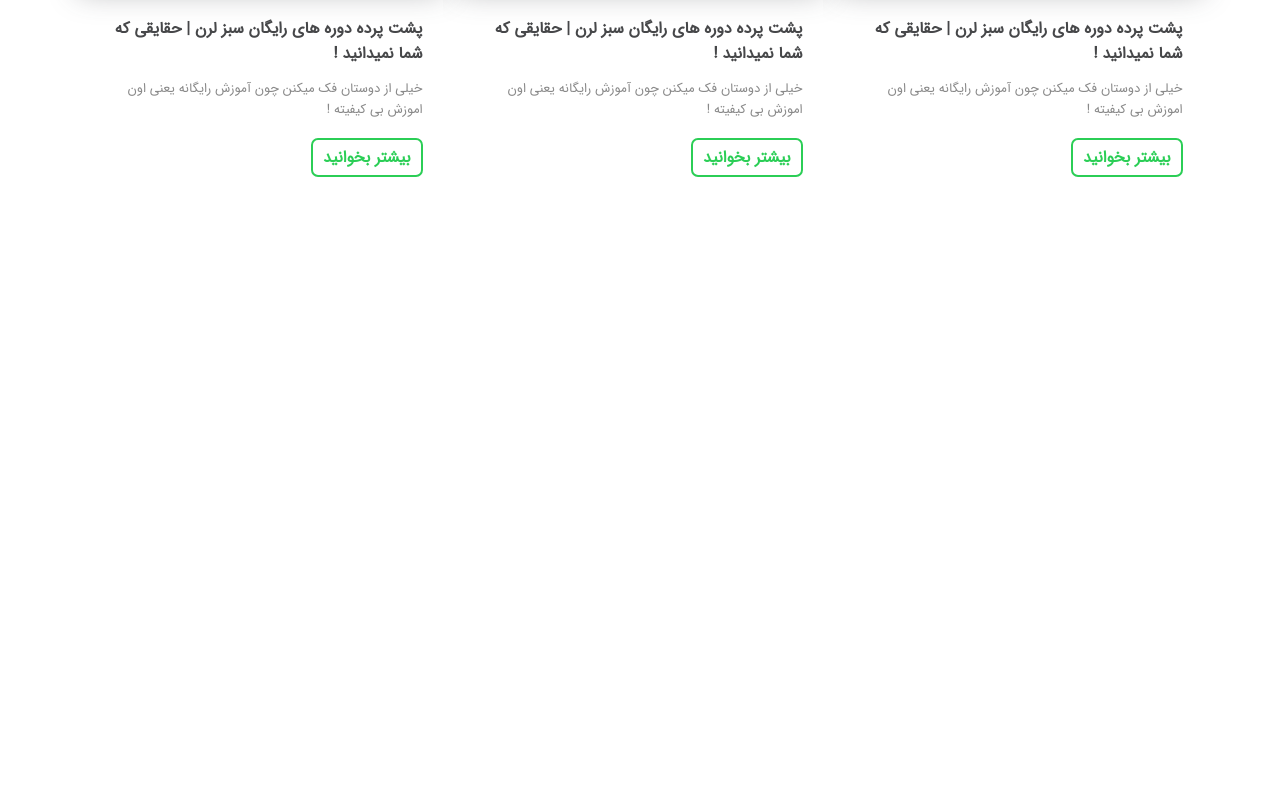
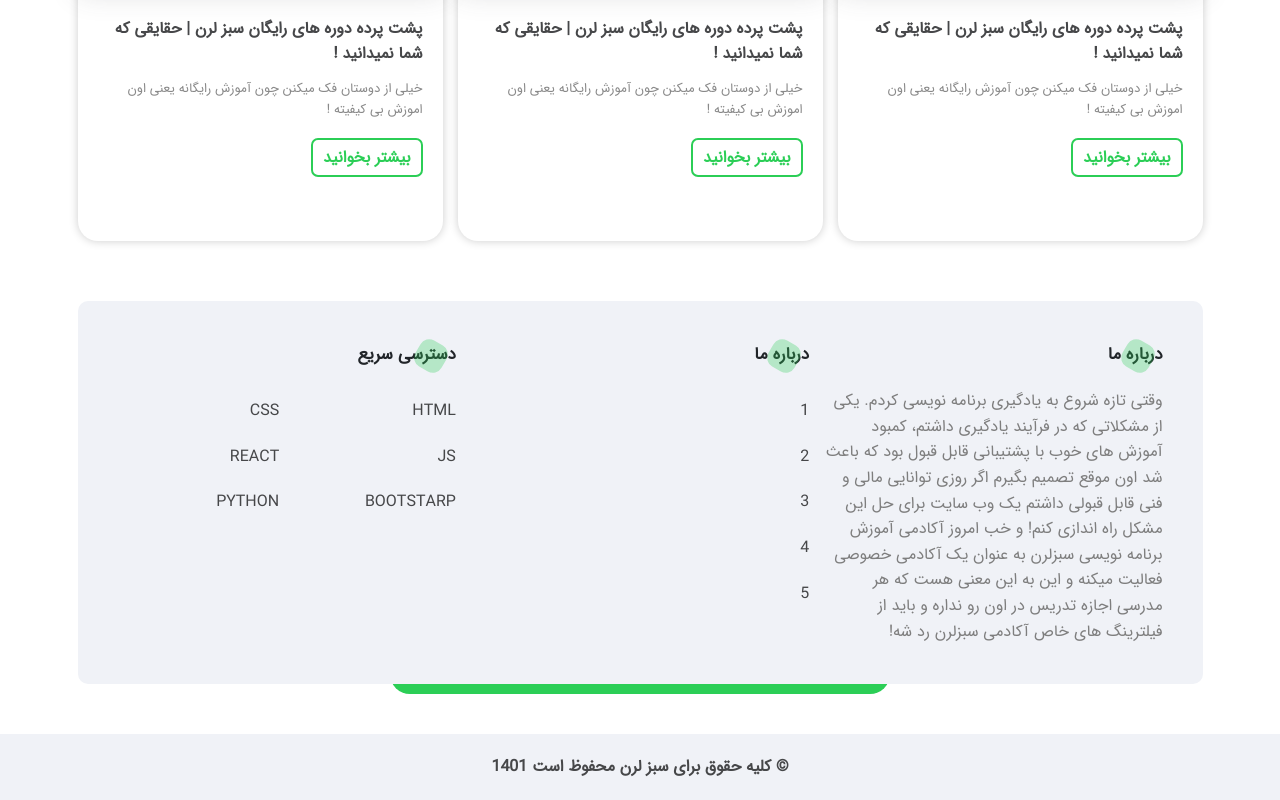
Before and after one commit to Amirrezaghanavati/sabzlearn-shop, a website: page index.html in a window 1280 px wide. Shown: the part 2991-3791 px from the top of the page. Before the commit the page ends 3292 px from the top, so only its background shows below. Drawn offline with nearby package versions, Linux system fonts and the light colour scheme.

Commit message:
footer is finished

```diff
--- a/css/style.css
+++ b/css/style.css
@@ -527,6 +527,7 @@ i{
     border-radius: 2rem;
     background-color: var(--white-color);
     padding-bottom: 5rem;
+    box-shadow: 0 0 10px rgba(0, 0, 0, 0.2);
     /* border: 10px solid black; */
 }
 
@@ -538,7 +539,7 @@ i{
 .article-cart__img{
     width: 100%;
     border-radius: 1rem 1rem 0 0;
-    box-shadow: 0 5px 30px rgba(70, 72, 77, 0.4);
+    box-shadow: 0 5px 30px rgba(70, 72, 77, 0.2);
 
 }
 
@@ -575,6 +576,83 @@ i{
 /* end articles styles */
 
 
+/* start footer style */
+
+.footer-widgets{
+    background-color: #f0f2f7;
+    border-radius: 1rem;
+    padding: 4rem;
+    position: relative;
+    margin-bottom: 5rem;
+}
+
+.footer-widgets::before{
+    content: "";
+    position: absolute;
+    right: 0;
+    left: 0;
+    margin: 0 auto;
+    height: 4rem;
+    width: 50rem;
+    background-color: var(--primary-color);
+    z-index: -1;
+    bottom: -1rem;
+    border-radius: 2rem;
+}
+
+.footer-widgets__title{
+    display: block;
+    font-size: 1.7rem;
+    font-weight: bold;
+    position: relative;
+    margin-bottom: 2rem;
+}
+
+.footer-widgets__title::before{
+    content: "";
+    position: absolute;
+    width: 3rem;
+    height: 3rem;
+    background-color: var(--primary-color);
+    border-radius: 1rem;
+    transform: rotate(30deg);
+    right: 1rem;
+    opacity: .3;
+}
+
+.footer-widgets__text{
+    color: #7e7e7e
+
+}
+
+.footer-widgets__links{
+    display: flex;
+    flex-direction: column;
+}
+
+.footer-widgets__link{
+    display: block;
+    margin: 1rem 0;
+}
+
+.footer-copyright{
+    display: flex;
+    align-items: center;
+    justify-content: center;
+    background-color: #f0f2f7;
+    padding: 2rem;
+}
+
+.footer-copyright__text{
+    color: var(--dark-color);
+    font-weight: bold;
+}
+
+
+
+/* end footer style */
+
+
 
 /*start helper classes*/
 .title{
--- a/index.html
+++ b/index.html
@@ -876,7 +876,6 @@
 
 
     <!-- start asrticles -->
-
     <div class="articles">
         <div class="container">
             <div class="articles-header">
@@ -903,8 +902,10 @@
                                 </a>
                             </div>
                             <div class="article-cart__content">
-                                <a href="" class="article-cart__link">پشت پرده دوره های رایگان سبز لرن | حقایقی که شما نمیدانید !</a>
-                                <p class="article-cart__text">خیلی از دوستان فک میکنن چون آموزش رایگانه یعنی اون اموزش بی کیفیته !</p>
+                                <a href="" class="article-cart__link">پشت پرده دوره های رایگان سبز لرن | حقایقی که شما
+                                    نمیدانید !</a>
+                                <p class="article-cart__text">خیلی از دوستان فک میکنن چون آموزش رایگانه یعنی اون اموزش
+                                    بی کیفیته !</p>
                                 <a href="" class="article-cart__btn">بیشتر بخوانید</a>
                             </div>
 
@@ -919,8 +920,10 @@
                                 </a>
                             </div>
                             <div class="article-cart__content">
-                                <a href="" class="article-cart__link">پشت پرده دوره های رایگان سبز لرن | حقایقی که شما نمیدانید !</a>
-                                <p class="article-cart__text">خیلی از دوستان فک میکنن چون آموزش رایگانه یعنی اون اموزش بی کیفیته !</p>
+                                <a href="" class="article-cart__link">پشت پرده دوره های رایگان سبز لرن | حقایقی که شما
+                                    نمیدانید !</a>
+                                <p class="article-cart__text">خیلی از دوستان فک میکنن چون آموزش رایگانه یعنی اون اموزش
+                                    بی کیفیته !</p>
                                 <a href="" class="article-cart__btn">بیشتر بخوانید</a>
                             </div>
 
@@ -935,8 +938,10 @@
                                 </a>
                             </div>
                             <div class="article-cart__content">
-                                <a href="" class="article-cart__link">پشت پرده دوره های رایگان سبز لرن | حقایقی که شما نمیدانید !</a>
-                                <p class="article-cart__text">خیلی از دوستان فک میکنن چون آموزش رایگانه یعنی اون اموزش بی کیفیته !</p>
+                                <a href="" class="article-cart__link">پشت پرده دوره های رایگان سبز لرن | حقایقی که شما
+                                    نمیدانید !</a>
+                                <p class="article-cart__text">خیلی از دوستان فک میکنن چون آموزش رایگانه یعنی اون اموزش
+                                    بی کیفیته !</p>
                                 <a href="" class="article-cart__btn">بیشتر بخوانید</a>
                             </div>
 
@@ -946,8 +951,71 @@
             </div>
         </div>
     </div>
+    <!-- finish asrticles -->
 
-    <!-- finish asrticles -->
+    <!-- start footer -->
+    <footer class="footer">
+        <div class="container">
+            <div class="footer-widgets">
+                <div class="row">
+                    <div class="col-4">
+                        <div class="footer-widgets__item">
+                            <span class="footer-widgets__title">درباره ما</span>
+                            <p class="footer-widgets__text">وقتی تازه شروع به یادگیری برنامه نویسی کردم. یکی از مشکلاتی
+                                که در فرآیند یادگیری داشتم، کمبود آموزش های خوب با پشتیبانی
+                                قابل قبول بود که باعث شد اون موقع تصمیم بگیرم اگر روزی توانایی مالی و فنی قابل قبولی
+                                داشتم یک وب سایت برای حل این مشکل
+                                راه اندازی کنم! و خب امروز آکادمی آموزش برنامه نویسی سبزلرن به عنوان یک آکادمی خصوصی
+                                فعالیت میکنه و این به این معنی هست
+                                که هر مدرسی اجازه تدریس در اون رو نداره و باید از فیلترینگ های خاص آکادمی سبزلرن رد شه!
+                            </p>
+                        </div>
+                    </div>
+
+                    <div class="col-4">
+                        <div class="footer-widgets__item">
+                            <span class="footer-widgets__title">درباره ما</span>
+                            <div class="footer-widgets__links">
+                                <a href="" class="footer-widgets__link">1</a>
+                                <a href="" class="footer-widgets__link">2</a>
+                                <a href="" class="footer-widgets__link">3</a>
+                                <a href="" class="footer-widgets__link">4</a>
+                                <a href="" class="footer-widgets__link">5</a>
+                            </div>
+                        </div>
+                    </div>
+
+                    <div class="col-4">
+                        <div class="footer-widgets__item">
+                            <span class="footer-widgets__title">دسترسی سریع</span>
+                            <div class="row">
+                                <div class="col-6">
+                                    <a href="" class="footer-widgets__link">HTML</a>
+                                </div>
+                                <div class="col-6"><a href="" class="footer-widgets__link">CSS</a></div>
+
+                                <div class="col-6"><a href="" class="footer-widgets__link">JS</a></div>
+
+                                <div class="col-6"><a href="" class="footer-widgets__link">REACT</a></div>
+
+                                <div class="col-6"><a href="" class="footer-widgets__link">BOOTSTARP</a></div>
+
+                                <div class="col-6"><a href="" class="footer-widgets__link">PYTHON</a></div>
+
+                            </div>
+                        </div>
+                    </div>
+                </div>
+            </div>
+        </div>
+        </div>
+
+
+        <div class="footer-copyright">
+            <span class="footer-copyright__text">© کلیه حقوق برای سبز لرن محفوظ است 1401</span>
+        </div>
+    </footer>
+    <!-- finish footer -->
 
 
 
```
